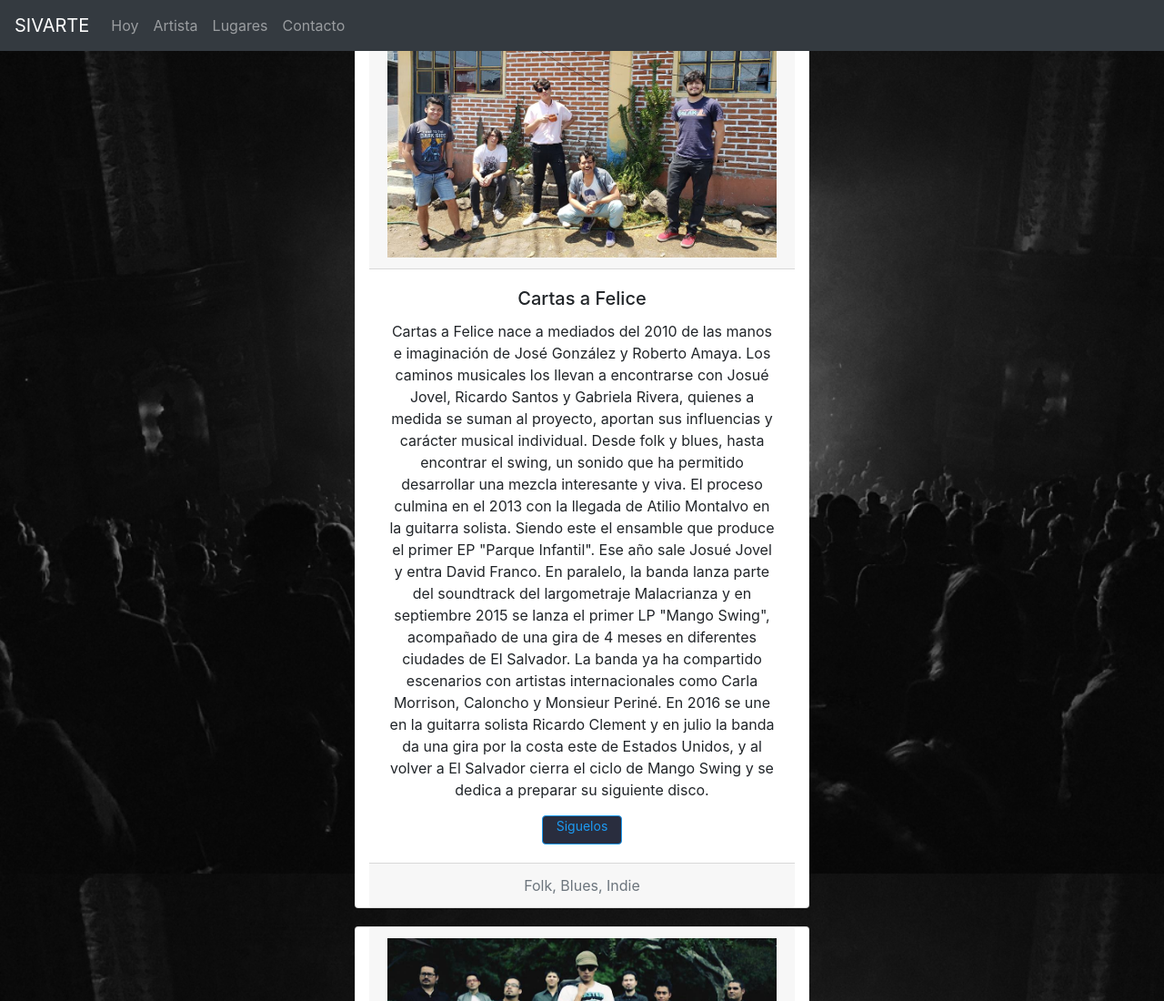
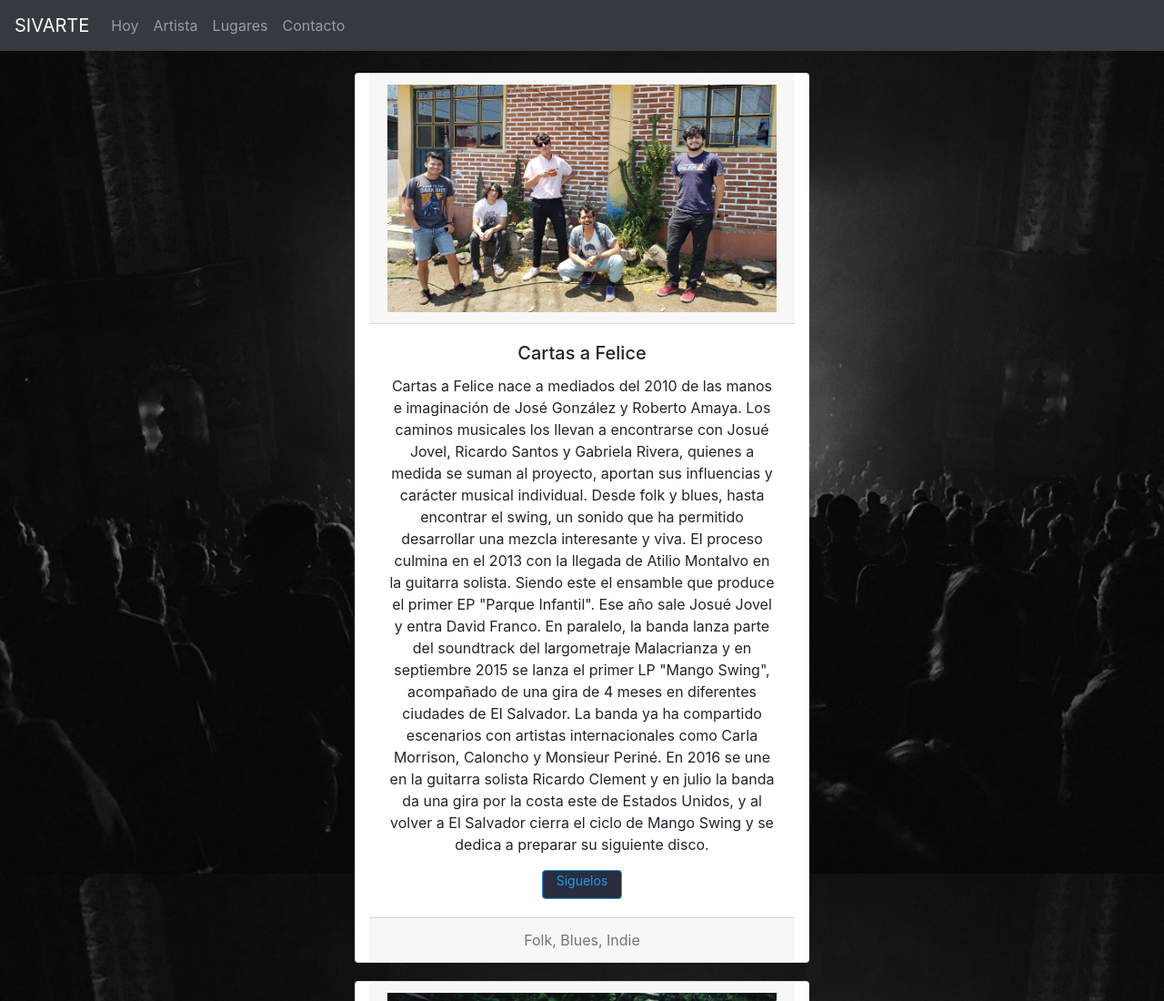
Before and after one commit to brporti/sivarte, a plain HTML site: page landing/artistas.html in a window 1280 px wide. Shown: the top 1100 px of the page at 91% size. Drawn offline with nearby package versions, Linux system fonts and the light colour scheme.

Commit message:
Se realiza arreglo de espacio superior iniciar en artistas.html y .css

```diff
--- a/landing/artistas.css
+++ b/landing/artistas.css
@@ -6,13 +6,14 @@ body{
     background-size: cover;
 }
 
+.espacio{
+  height: 60px;
+}
+
 .card{
     margin: 20px;
     width: 500px;
 }
-
-
-
 
 .swing {
     color: #1D9AF2;
--- a/landing/artistas.html
+++ b/landing/artistas.html
@@ -27,9 +27,10 @@
     </div>
 </nav>
 
-
 <!--banda1-->
 <div id="principal row">
+    <div class="espacio"></div>
+
     <div class="card text-center col">
             <div class="card-header">
             <img src="img/banda_cartas_felice_pagartistas.jpg" class="img-fluid rectangulo" alt="Responsive image">
```
